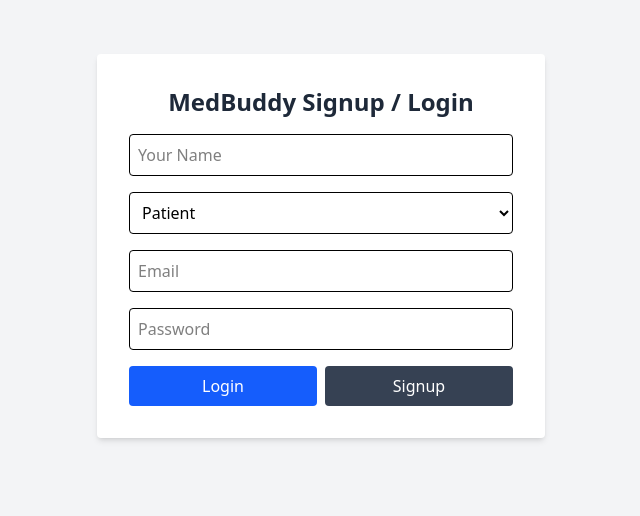
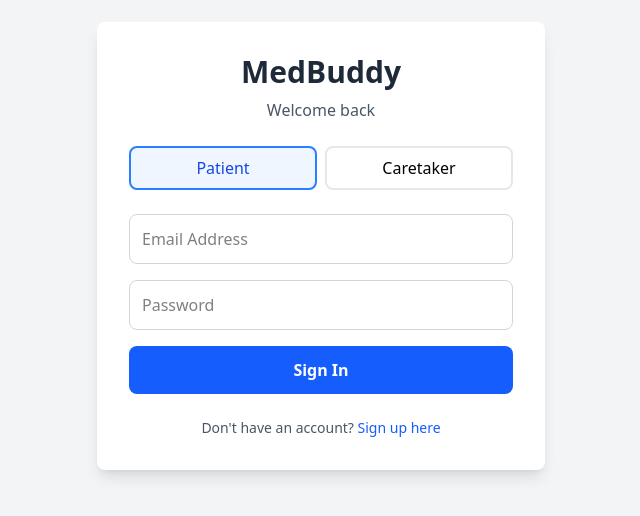
Before and after one commit to pratham7723/medbuddyassigment, a React (Vite) app: page /auth in a window 1280 px wide. Shown: the part 154-670 px from the top of the page, without its empty margins (319-959 px from the left). Built offline with nearby package versions, Linux system fonts and the light colour scheme; no server answers.

Commit message:
updatesauthpage

```diff
--- a/src/components/CaretakerDashboard.tsx
+++ b/src/components/CaretakerDashboard.tsx
@@ -548,7 +548,7 @@ export default function CaretakerDashboard({ profile }: { profile: any }) {
       <header className="flex justify-between items-center py-4 border-b">
         <div className="flex items-center space-x-3">
           {/* <UserCircle2 className="w-8 h-8 text-blue-600" /> */}
-          <span className="text-2xl font-bold tracking-tight">MediCare Companion</span>
+          <span className="text-2xl font-bold tracking-tight">MedBuddy Companion</span>
         </div>
         <button
           onClick={logout}
--- a/src/pages/Auth.tsx
+++ b/src/pages/Auth.tsx
@@ -1,5 +1,5 @@
-import { useState } from "react";
-import { useNavigate } from "react-router-dom";
+import { useState, useEffect } from "react";
+import { useNavigate, useSearchParams } from "react-router-dom";
 import supabase from "../supabaseClient";
 
 export default function Auth() {
@@ -8,110 +8,251 @@ export default function Auth() {
   const [name, setName] = useState("");
   const [role, setRole] = useState<"patient" | "caretaker">("patient");
   const [loading, setLoading] = useState(false);
+  const [isSignup, setIsSignup] = useState(false);
+  const [errors, setErrors] = useState<{ [key: string]: string }>({});
   const navigate = useNavigate();
+  const [searchParams] = useSearchParams();
+
+  // Read role from URL parameter on component mount
+  useEffect(() => {
+    const roleParam = searchParams.get("role");
+    if (roleParam === "patient" || roleParam === "caretaker") {
+      setRole(roleParam);
+    }
+  }, [searchParams]);
+
+  const validateEmail = (email: string) => {
+    const emailRegex = /^[^\s@]+@[^\s@]+\.[^\s@]+$/;
+    return emailRegex.test(email);
+  };
+
+  const validatePassword = (password: string) => {
+    return password.length >= 6;
+  };
+
+  const validateName = (name: string) => {
+    return name.trim().length >= 2;
+  };
+
+  const clearErrors = () => {
+    setErrors({});
+  };
+
+  const setRoleAndMode = (selectedRole: "patient" | "caretaker", mode: "login" | "signup") => {
+    setRole(selectedRole);
+    setIsSignup(mode === "signup");
+    clearErrors();
+    // Clear form when switching modes
+    if (mode === "login") {
+      setName("");
+    }
+  };
+
+  const validateForm = () => {
+    const newErrors: { [key: string]: string } = {};
+
+    if (!email.trim()) {
+      newErrors.email = "Email is required";
+    } else if (!validateEmail(email)) {
+      newErrors.email = "Please enter a valid email address";
+    }
+
+    if (!password) {
+      newErrors.password = "Password is required";
+    } else if (!validatePassword(password)) {
+      newErrors.password = "Password must be at least 6 characters long";
+    }
+
+    if (isSignup) {
+      if (!name.trim()) {
+        newErrors.name = "Name is required";
+      } else if (!validateName(name)) {
+        newErrors.name = "Name must be at least 2 characters long";
+      }
+    }
+
+    setErrors(newErrors);
+    return Object.keys(newErrors).length === 0;
+  };
 
   const handleLogin = async () => {
-    if (!email || !password) {
-      alert("Please enter both email and password.");
-      return;
-    }
+    if (!validateForm()) return;
 
     setLoading(true);
+    clearErrors();
+
+    try {
       const { error } = await supabase.auth.signInWithPassword({ email, password });
-    setLoading(false);
 
       if (error) {
-      alert("Login failed: " + error.message);
+        setErrors({ general: error.message });
       } else {
         navigate("/dashboard");
+      }
+    } catch (error) {
+      setErrors({ general: "An unexpected error occurred. Please try again." });
+    } finally {
+      setLoading(false);
     }
   };
 
   const handleSignup = async () => {
-    if (!email || !password || !name) {
-      alert("Please fill all fields.");
-      return;
-    }
+    if (!validateForm()) return;
 
     setLoading(true);
+    clearErrors();
+
+    try {
       const { data, error } = await supabase.auth.signUp({ email, password });
       const user = data?.user;
+
       if (error || !user) {
-      setLoading(false);
-      alert("Signup failed: " + error?.message);
+        setErrors({ general: error?.message || "Signup failed" });
         return;
       }
 
       // Insert profile into user_profiles
       const { error: profileError } = await supabase.from("user_profiles").insert({
         id: user.id,
-      name,
+        name: name.trim(),
         role,
       });
 
+      if (profileError) {
+        setErrors({ general: profileError.message });
+      } else {
+        alert("Signup successful! Please check your email to confirm your account before logging in.");
+        navigate("/dashboard");
+      }
+    } catch (error) {
+      setErrors({ general: "An unexpected error occurred. Please try again." });
+    } finally {
       setLoading(false);
-
-    if (profileError) {
-      alert("Signup failed: " + profileError.message);
-    } else {
-      alert("Signup successful. Please check your email to confirm before logging in.");
-      navigate("/dashboard");
     }
   };
 
   return (
     <div className="min-h-screen bg-gray-100 flex items-center justify-center px-4">
-      <div className="bg-white p-8 rounded shadow-md w-full max-w-md space-y-4">
-        <h1 className="text-2xl font-bold text-center text-gray-800">MedBuddy Signup / Login</h1>
+      <div className="bg-white p-8 rounded-lg shadow-lg w-full max-w-md space-y-6">
+        <div className="text-center">
+          <h1 className="text-3xl font-bold text-gray-800 mb-2">MedBuddy</h1>
+          <p className="text-gray-600">
+            {isSignup ? "Create your account" : "Welcome back"}
+          </p>
+        </div>
 
+        {/* Role Selection Buttons */}
+        <div className="flex gap-2">
+          <button
+            onClick={() => setRoleAndMode("patient", isSignup ? "signup" : "login")}
+            className={`flex-1 py-2 px-4 rounded-lg border-2 transition-colors ${
+              role === "patient"
+                ? "border-blue-500 bg-blue-50 text-blue-700"
+                : "border-gray-200 hover:border-gray-300"
+            }`}
+          >
+            Patient
+          </button>
+          <button
+            onClick={() => setRoleAndMode("caretaker", isSignup ? "signup" : "login")}
+            className={`flex-1 py-2 px-4 rounded-lg border-2 transition-colors ${
+              role === "caretaker"
+                ? "border-blue-500 bg-blue-50 text-blue-700"
+                : "border-gray-200 hover:border-gray-300"
+            }`}
+          >
+            Caretaker
+          </button>
+        </div>
+
+
+
+        {/* Error Message */}
+        {errors.general && (
+          <div className="bg-red-50 border border-red-200 text-red-700 px-4 py-3 rounded-lg">
+            {errors.general}
+          </div>
+        )}
+
+        <form className="space-y-4" onSubmit={(e) => { e.preventDefault(); isSignup ? handleSignup() : handleLogin(); }}>
+          {/* Name Field - Only show during signup */}
+          {isSignup && (
+            <div>
               <input
-          className="w-full p-2 border rounded"
-          placeholder="Your Name"
+                className={`w-full p-3 border rounded-lg transition-colors ${
+                  errors.name ? "border-red-500 focus:border-red-500" : "border-gray-300 focus:border-blue-500"
+                } focus:outline-none focus:ring-2 focus:ring-blue-200`}
+                placeholder="Full Name"
                 value={name}
-          onChange={(e) => setName(e.target.value)}
+                onChange={(e) => {
+                  setName(e.target.value);
+                  if (errors.name) clearErrors();
+                }}
               />
+              {errors.name && (
+                <p className="text-red-500 text-sm mt-1">{errors.name}</p>
+              )}
+            </div>
+          )}
 
-        <select
-          className="w-full p-2 border rounded"
-          value={role}
-          onChange={(e) => setRole(e.target.value as "patient" | "caretaker")}
-        >
-          <option value="patient">Patient</option>
-          <option value="caretaker">Caretaker</option>
-        </select>
+          {/* Email Field */}
+          <div>
+            <input
+              className={`w-full p-3 border rounded-lg transition-colors ${
+                errors.email ? "border-red-500 focus:border-red-500" : "border-gray-300 focus:border-blue-500"
+              } focus:outline-none focus:ring-2 focus:ring-blue-200`}
+              type="email"
+              placeholder="Email Address"
+              value={email}
+              onChange={(e) => {
+                setEmail(e.target.value);
+                if (errors.email) clearErrors();
+              }}
+            />
+            {errors.email && (
+              <p className="text-red-500 text-sm mt-1">{errors.email}</p>
+            )}
+          </div>
 
+          {/* Password Field */}
+          <div>
             <input
-          className="w-full p-2 border rounded"
-          type="email"
-          placeholder="Email"
-          value={email}
-          onChange={(e) => setEmail(e.target.value)}
-        />
-
-        <input
-          className="w-full p-2 border rounded"
+              className={`w-full p-3 border rounded-lg transition-colors ${
+                errors.password ? "border-red-500 focus:border-red-500" : "border-gray-300 focus:border-blue-500"
+              } focus:outline-none focus:ring-2 focus:ring-blue-200`}
               type="password"
               placeholder="Password"
               value={password}
-          onChange={(e) => setPassword(e.target.value)}
+              onChange={(e) => {
+                setPassword(e.target.value);
+                if (errors.password) clearErrors();
+              }}
             />
+            {errors.password && (
+              <p className="text-red-500 text-sm mt-1">{errors.password}</p>
+            )}
+          </div>
 
-        <div className="flex gap-2">
+          {/* Submit Button */}
           <button
-            onClick={handleLogin}
-            className="bg-blue-600 hover:bg-blue-700 text-white px-4 py-2 rounded w-full"
+            type="submit"
+            className="w-full bg-blue-600 hover:bg-blue-700 disabled:bg-blue-400 text-white font-semibold py-3 px-4 rounded-lg transition-colors"
             disabled={loading}
           >
-            {loading ? "Logging in..." : "Login"}
+            {loading
+              ? (isSignup ? "Creating Account..." : "Signing In...")
+              : (isSignup ? "Create Account" : "Sign In")
+            }
           </button>
+        </form>
 
-          <button
-            onClick={handleSignup}
-            className="bg-gray-700 hover:bg-gray-800 text-white px-4 py-2 rounded w-full"
-            disabled={loading}
-          >
-            {loading ? "Signing up..." : "Signup"}
-          </button>
+        {/* Additional Info */}
+        <div className="text-center text-sm text-gray-600">
+          {isSignup ? (
+            <p>Already have an account? <button onClick={() => setRoleAndMode(role, "login")} className="text-blue-600 hover:underline">Sign in here</button></p>
+          ) : (
+            <p>Don't have an account? <button onClick={() => setRoleAndMode(role, "signup")} className="text-blue-600 hover:underline">Sign up here</button></p>
+          )}
         </div>
       </div>
     </div>
--- a/src/pages/Dashboard.tsx
+++ b/src/pages/Dashboard.tsx
@@ -47,7 +47,7 @@ export default function Dashboard() {
     return (
       <div className="min-h-screen flex flex-col items-center justify-center bg-gradient-to-br from-blue-50 to-green-50">
         <div className="bg-white rounded-2xl shadow-lg p-8 text-center max-w-md w-full">
-          <h1 className="text-3xl font-bold mb-4">Welcome to MediCare Companion</h1>
+          <h1 className="text-3xl font-bold mb-4">Welcome to MedBuddy Companion</h1>
           <p className="text-gray-600 mb-8">Your trusted partner in medication management.</p>
           <div className="flex flex-col gap-4">
             <button
--- a/src/pages/Home.tsx
+++ b/src/pages/Home.tsx
@@ -2,6 +2,10 @@ import { useNavigate } from "react-router-dom";
 
 export default function Home() {
   const navigate = useNavigate();
+
+  const handleRoleSelect = (role: "patient" | "caretaker") => {
+    navigate(`/auth?role=${role}`);
+  };
 
   return (
     <div className="min-h-screen flex flex-col items-center justify-center bg-gradient-to-tr from-blue-100 via-white to-green-100 relative overflow-hidden">
@@ -12,7 +16,7 @@ export default function Home() {
             <path d="M20.8 6.6a5.5 5.5 0 0 0-7.8 0l-.9.9-.9-.9a5.5 5.5 0 0 0-7.8 7.8l.9.9 7.8 7.8 7.8-7.8.9-.9a5.5 5.5 0 0 0 0-7.8z"></path>
           </svg>
         </span>
-        <span className="font-bold text-lg text-gray-700 tracking-tight">MediCare</span>
+        <span className="font-bold text-lg text-gray-700 tracking-tight">MedBuddy</span>
       </div>
 
       {/* Split layout */}
@@ -20,7 +24,7 @@ export default function Home() {
         {/* Patient Side */}
         <div
           className="flex-1 bg-gradient-to-br from-blue-200 to-blue-50 flex flex-col items-center justify-center p-10 transition-transform duration-200 hover:scale-105 hover:shadow-xl cursor-pointer group"
-          onClick={() => navigate("/auth")}
+          onClick={() => handleRoleSelect("patient")}
         >
           <span className="mb-4">
             {/* Playful pill bottle icon */}
@@ -32,7 +36,7 @@ export default function Home() {
             </svg>
           </span>
           <h2 className="text-2xl font-extrabold text-blue-900 mb-1">Patient</h2>
-          <p className="text-blue-800 text-sm mb-2 font-medium">“My Meds, My Way”</p>
+          <p className="text-blue-800 text-sm mb-2 font-medium">"My Meds, My Way"</p>
           <p className="text-xs text-blue-700 mb-4 text-center">
             Track, check off, and celebrate your medication wins. Simple, visual, and made for you.
           </p>
@@ -51,7 +55,7 @@ export default function Home() {
         {/* Caretaker Side */}
         <div
           className="flex-1 bg-gradient-to-br from-green-200 to-green-50 flex flex-col items-center justify-center p-10 transition-transform duration-200 hover:scale-105 hover:shadow-xl cursor-pointer group"
-          onClick={() => navigate("/auth")}
+          onClick={() => handleRoleSelect("caretaker")}
         >
           <span className="mb-4">
             {/* Playful shield/heart icon */}
@@ -61,7 +65,7 @@ export default function Home() {
             </svg>
           </span>
           <h2 className="text-2xl font-extrabold text-green-900 mb-1">Caretaker</h2>
-          <p className="text-green-800 text-sm mb-2 font-medium">“Support, Simplified”</p>
+          <p className="text-green-800 text-sm mb-2 font-medium">"Support, Simplified"</p>
           <p className="text-xs text-green-700 mb-4 text-center">
             Easily monitor, remind, and cheer on your loved ones. All their progress, at a glance.
           </p>
```
Lines whose indentation alone changed are shown as unchanged.
